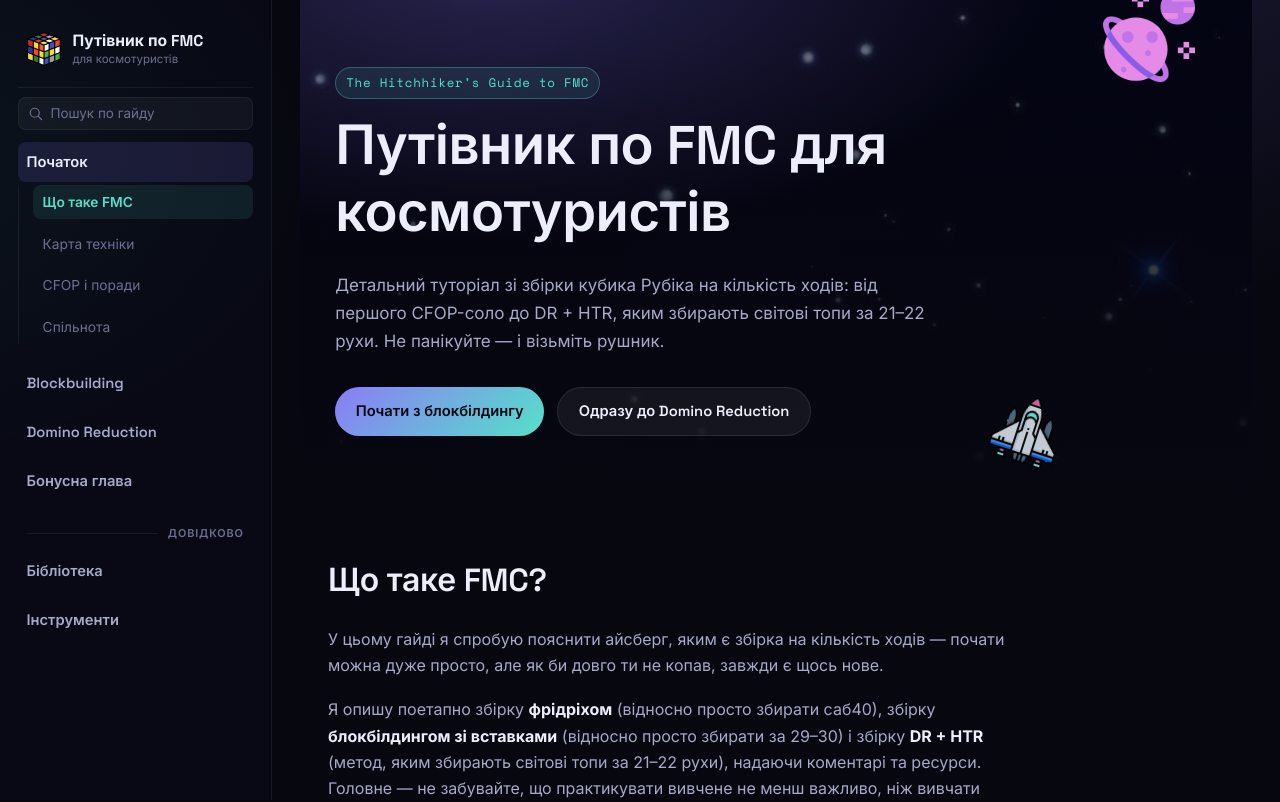
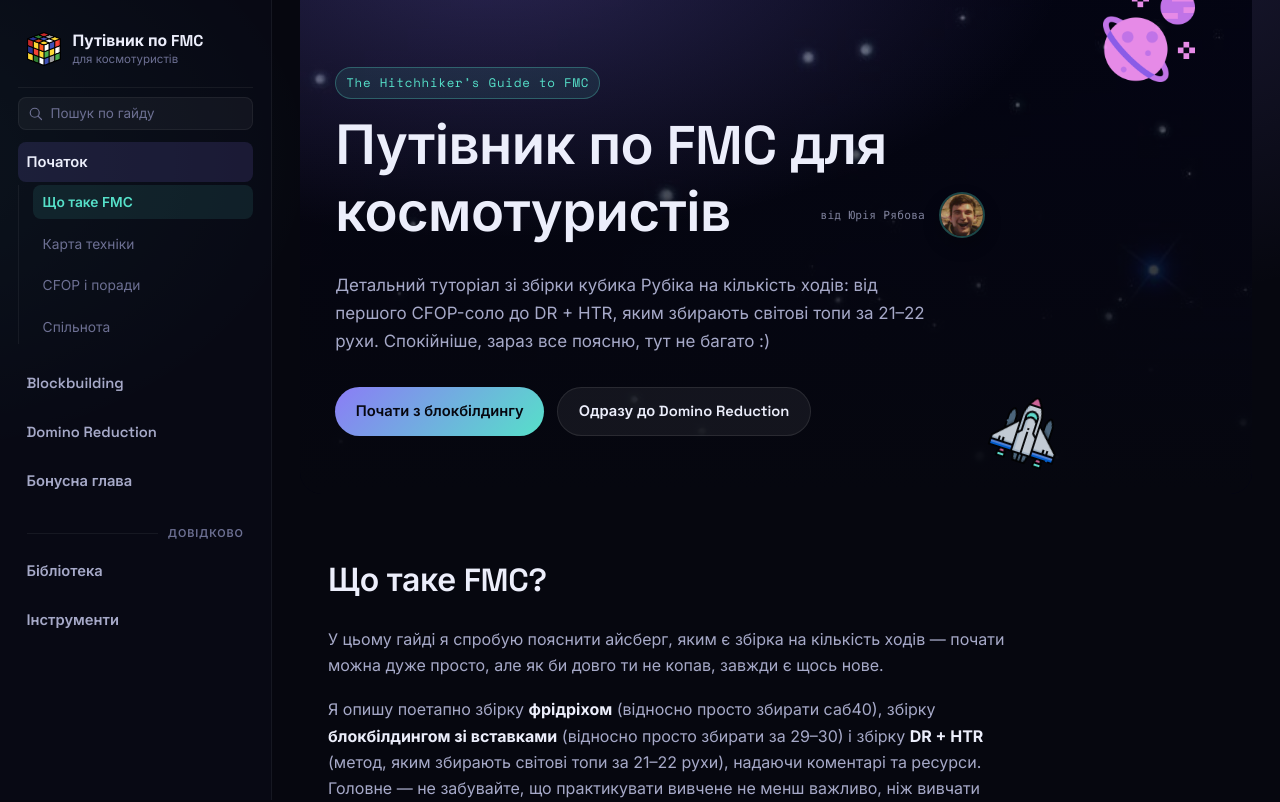
Before and after one commit to Jey2507/Hitchhiker-s_Guide_to_FMC, a React (Vite) app: page / in a window 1280 px wide. Shown: the top 802 px of the page. Built offline with nearby package versions, Linux system fonts and the light colour scheme.

Commit message:
add yura

```diff
--- a/src/components/ui/Hero.jsx
+++ b/src/components/ui/Hero.jsx
@@ -2,19 +2,31 @@
 import stars from "../../assets/images/stars.jpg";
 import planets from "../../assets/images/planets.png";
 import spaceship from "../../assets/images/spaceship.png";
+import authorPhoto from "../../assets/images/author-yuriy.png";
 import styles from "./Hero.module.css";
+
+const AUTHOR_WCA_URL = "https://www.worldcubeassociation.org/persons/2018RIAB01";
 
 export function Hero() {
   return (
     <div className={styles.hero} style={{ backgroundImage: `url(${stars})` }}>
       <img src={planets} alt="" className={styles.planets} aria-hidden="true" />
       <img src={spaceship} alt="" className={styles.spaceship} aria-hidden="true" />
+      <a
+        href={AUTHOR_WCA_URL}
+        target="_blank"
+        rel="noreferrer"
+        className={styles.author}
+      >
+        <span className={styles.authorName}>від Юрія Рябова</span>
+        <img src={authorPhoto} alt="" className={styles.authorPhoto} aria-hidden="true" />
+      </a>
 
       <span className={styles.eyebrow}>The Hitchhiker&rsquo;s Guide to FMC</span>
       <h1 className={styles.title}>Путівник по FMC для космотуристів</h1>
       <p className={styles.lede}>
         Детальний туторіал зі збірки кубика Рубіка на кількість ходів: від першого CFOP-соло до
-        DR + HTR, яким збирають світові топи за 21–22 рухи. Не панікуйте — і візьміть рушник.
+        DR + HTR, яким збирають світові топи за 21–22 рухи. Спокійніше, зараз все поясню, тут не багато :)
       </p>
       <div className={styles.actions}>
         <Link to="/blockbuilding" className={styles.primary}>
--- a/src/components/ui/Hero.module.css
+++ b/src/components/ui/Hero.module.css
@@ -123,6 +123,57 @@
   --rot: 18deg;
 }
 
+.author {
+  position: absolute;
+  top: 12rem;
+  right: 28%;
+  display: flex;
+  flex-direction: row;
+  align-items: center;
+  gap: 0.9em;
+  text-decoration: none;
+  opacity: 0.75;
+  animation: floatGentle 8s ease-in-out infinite;
+  transition: opacity 0.15s ease;
+}
+
+.author:hover {
+  opacity: 1;
+}
+
+.authorPhoto {
+  width: 46px;
+  height: 46px;
+  border-radius: 50%;
+  object-fit: cover;
+  border: 2px solid rgba(86, 224, 201, 0.4);
+  box-shadow: 0 8px 18px rgba(0, 0, 0, 0.35);
+}
+
+.authorName {
+  font-family: var(--font-mono);
+  font-size: 0.7rem;
+  letter-spacing: 0.02em;
+  color: var(--text-dim);
+  white-space: nowrap;
+}
+
+@keyframes floatGentle {
+  0%, 100% {
+    transform: translateY(0);
+  }
+  50% {
+    transform: translateY(-9px);
+  }
+}
+
+@media (max-width: 1150px) {
+  .author {
+    top: 13rem;
+    right: 2%;
+  }
+}
+
 @media (max-width: 960px) {
   /* Below this breakpoint the sidebar is a fixed overlay (see AppShell),
      so it no longer eats width from .main — the --content-shift-based
@@ -133,7 +184,8 @@
     margin: -2.2rem -1.25rem 1rem;
   }
   .planets,
-  .spaceship {
+  .spaceship,
+  .author {
     display: none;
   }
 }
```
Also changed, not shown: src/assets/images/author-yuriy.png (added).
